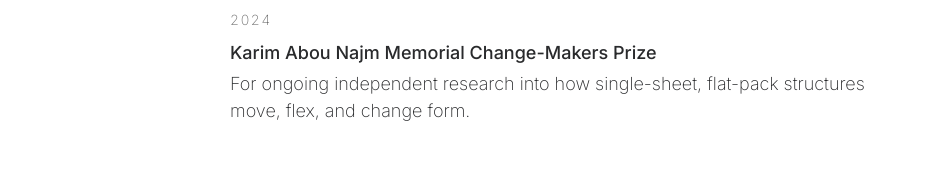
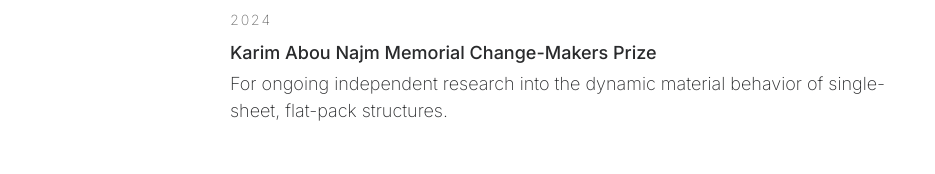
Before and after one commit to AnikaWilliams/AnikaWilliams.github.io, a plain HTML site: page work-page/about.html in a window 1280 px wide. Shown: the part 2898-3072 px from the top of the page, without its empty margins (0-935 px from the left). Drawn offline with Linux system fonts and the light colour scheme.

Commit message:
fix: refine change-makers prize description

```diff
--- a/work-page/about.html
+++ b/work-page/about.html
@@ -152,8 +152,8 @@
       <li>
         <span class="when">2024</span>
         <h3>Karim Abou Najm Memorial Change-Makers Prize</h3>
-        <p>For ongoing independent research into how single-sheet, flat-pack
-           structures move, flex, and change form.</p>
+        <p>For ongoing independent research into the dynamic material behavior
+           of single-sheet, flat-pack structures.</p>
       </li>
     </ul>
   </section>
```
